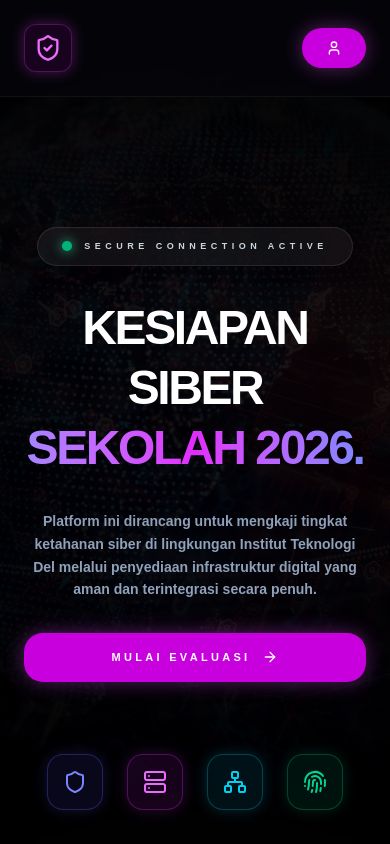
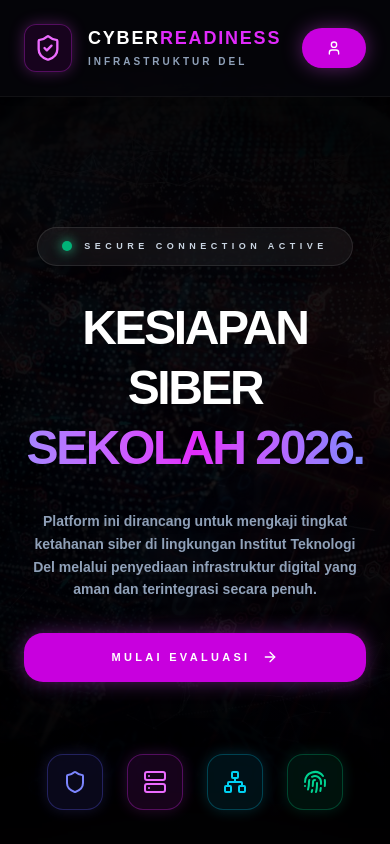
Before and after one commit to Edwinn1711/cyber-backend, a Next.js app: page / in a window 390 px wide. Shown: the top 844 px of the page. Built offline with nearby package versions, Linux system fonts and the light colour scheme.

Commit message:
fix: ganti branding INFRASTRUKTUR DEL menjadi nama sekolah

```diff
--- a/app/(loginregister)/page.tsx
+++ b/app/(loginregister)/page.tsx
@@ -308,14 +308,15 @@
 <header className="fixed top-0 left-0 right-0 z-50 w-full border-b border-white/5 bg-[#05050a]/80 backdrop-blur-xl shadow-md">
   <div className="max-w-[1400px] mx-auto px-6 lg:px-10 h-24 flex items-center justify-between">
 
-    {/* AREA KIRI: LOGO (Flex shrink-0 agar tidak gepeng) */}
-    <div className="flex items-center gap-4 shrink-0">
+    {/* AREA KIRI: LOGO */}
+<div className="flex items-center gap-4 relative z-10 shrink-0">
    <div className="w-12 h-12 bg-fuchsia-600/10 border border-fuchsia-500/30 rounded-xl flex items-center justify-center shadow-[0_0_15px_rgba(217,70,239,0.3)]">
       <ShieldCheck size={28} className="text-fuchsia-400" />
    </div>
-        <div className="hidden sm:block">
+   <div className="whitespace-nowrap">
       <h1 className="font-black text-white tracking-widest text-lg leading-tight">CYBER<span className="text-fuchsia-500">READINESS</span></h1>
-          <p className="text-[10px] text-slate-400 font-bold tracking-[0.3em] uppercase mt-1">Infrastruktur Del</p>
+      {/* UBAH BARIS DI BAWAH INI */}
+      <p className="text-[10px] text-slate-400 font-bold tracking-[0.3em] uppercase mt-1">INFRASTRUKTUR DEL</p>
    </div>
 </div>
 
```
Lines whose indentation alone changed are shown as unchanged.
